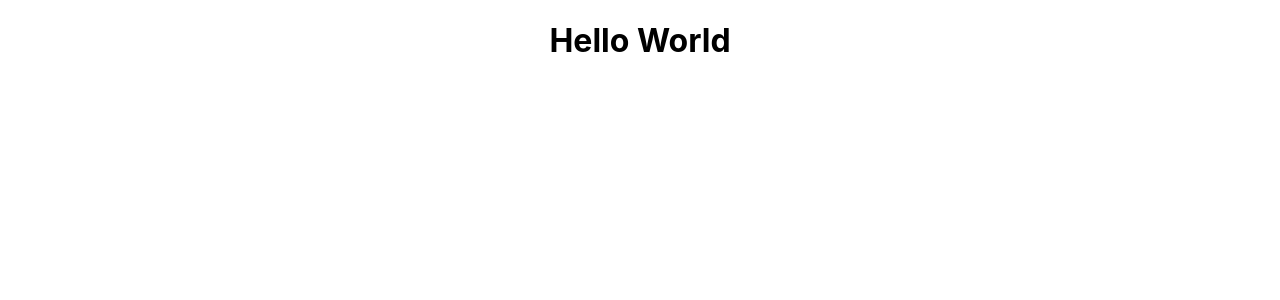
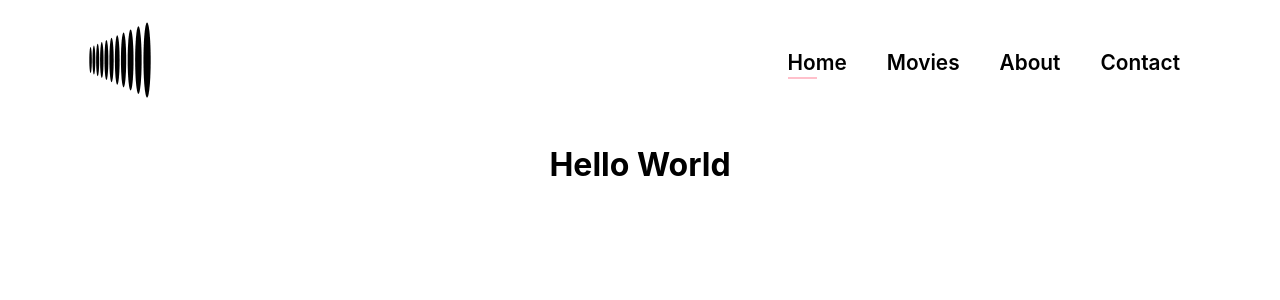
Before and after one commit to r00nie/Lista-filmow-REACT, a React (Create React App) app: page / in a window 1280 px wide. Shown: the top 300 px of the page. Built offline with nearby package versions, Linux system fonts and the light colour scheme.

Commit message:
Dodanie navbara

```diff
--- a/src/index.html
+++ b/public/index.html
@@ -24,7 +24,8 @@
       work correctly both with client-side routing and a non-root public URL.
       Learn how to configure a non-root public URL by running `npm run build`.
     -->
-    <title>React App</title>
+    <title>Movie List</title>
+    <link rel="stylesheet" href="https://cdnjs.cloudflare.com/ajax/libs/font-awesome/6.2.0/css/all.min.css" integrity="sha512-xh6O/CkQoPOWDdYTDqeRdPCVd1SpvCA9XXcUnZS2FmJNp1coAFzvtCN9BmamE+4aHK8yyUHUSCcJHgXloTyT2A==" crossorigin="anonymous" referrerpolicy="no-referrer" />
   </head>
   <body>
     <noscript>You need to enable JavaScript to run this app.</noscript>
--- a/src/App.tsx
+++ b/src/App.tsx
@@ -1,9 +1,11 @@
 import React from 'react';
 import './App.css';
+import Navbar from './components/Navbar';
 
 function App() {
   return (
     <div className="App">
+      <Navbar/>
       <h1>Hello World</h1>
     </div>
   );
--- /dev/null
+++ b/src/components/Navbar.tsx
@@ -0,0 +1,49 @@
+import { statement } from "@babel/template";
+import { Component, useState } from "react";
+import "./NavbarStyles.css"
+
+
+const Navbar = () => {
+
+
+    const [clicked, setClicked] = useState(false);
+    const handleClick = () => {
+        setClicked(prevClicked => !prevClicked);
+    }
+
+    return(
+    <nav>
+        <a href="index.html">
+            <svg id="logo-67" width="80" height="80" viewBox="0 0 50 50" fill="none" xmlns="http://www.w3.org/2000/svg">
+                <path className="ccustom" d="M6.6 33.19C7.0363 33.19 7.39 29.5232 7.39 25C7.39 20.4768 7.0363 16.81 6.6 16.81C6.16369 16.81 5.81 20.4768 5.81 25C5.81 29.5232 6.16369 33.19 6.6 33.19Z" fill="black"></path>
+                <path className="ccustom" d="M8.7 34.1C9.18601 34.1 9.58 30.0258 9.58 25C9.58 19.9742 9.18601 15.9 8.7 15.9C8.21399 15.9 7.82 19.9742 7.82 25C7.82 30.0258 8.21399 34.1 8.7 34.1Z" fill="black"></path>
+                <path className="ccustom" d="M11.04 35.12C11.5757 35.12 12.01 30.5891 12.01 25C12.01 19.4109 11.5757 14.88 11.04 14.88C10.5043 14.88 10.07 19.4109 10.07 25C10.07 30.5891 10.5043 35.12 11.04 35.12Z" fill="black"></path>
+                <path className="ccustom" d="M13.63 36.24C14.2265 36.24 14.71 31.2077 14.71 25C14.71 18.7923 14.2265 13.76 13.63 13.76C13.0335 13.76 12.55 18.7923 12.55 25C12.55 31.2077 13.0335 36.24 13.63 36.24Z" fill="black"></path>
+                <path className="ccustom" d="M16.51 37.49C17.1727 37.49 17.71 31.898 17.71 25C17.71 18.102 17.1727 12.51 16.51 12.51C15.8473 12.51 15.31 18.102 15.31 25C15.31 31.898 15.8473 37.49 16.51 37.49Z" fill="black"></path>
+                <path className="ccustom" d="M19.72 38.88C20.4545 38.88 21.05 32.6657 21.05 25C21.05 17.3343 20.4545 11.12 19.72 11.12C18.9855 11.12 18.39 17.3343 18.39 25C18.39 32.6657 18.9855 38.88 19.72 38.88Z" fill="black"></path>
+                <path className="ccustom" d="M23.28 40.42C24.0974 40.42 24.76 33.5162 24.76 25C24.76 16.4838 24.0974 9.58 23.28 9.58C22.4626 9.58 21.8 16.4838 21.8 25C21.8 33.5162 22.4626 40.42 23.28 40.42Z" fill="black"></path>
+                <path className="ccustom" d="M27.23 42.13C28.1413 42.13 28.88 34.4606 28.88 25C28.88 15.5394 28.1413 7.87 27.23 7.87C26.3187 7.87 25.58 15.5394 25.58 25C25.58 34.4606 26.3187 42.13 27.23 42.13Z" fill="black"></path>
+                <path className="ccustom" d="M31.62 44.04C32.6307 44.04 33.45 35.5155 33.45 25C33.45 14.4845 32.6307 5.96 31.62 5.96C30.6093 5.96 29.79 14.4845 29.79 25C29.79 35.5155 30.6093 44.04 31.62 44.04Z" fill="black"></path>
+                <path className="ccustom" d="M36.5 46.15C37.6211 46.15 38.53 36.6808 38.53 25C38.53 13.3192 37.6211 3.85 36.5 3.85C35.3789 3.85 34.47 13.3192 34.47 25C34.47 36.6808 35.3789 46.15 36.5 46.15Z" fill="black"></path>
+                <path className="ccustom" d="M41.92 48.5C43.1682 48.5 44.18 37.9787 44.18 25C44.18 12.0213 43.1682 1.5 41.92 1.5C40.6718 1.5 39.66 12.0213 39.66 25C39.66 37.9787 40.6718 48.5 41.92 48.5Z" fill="black"></path>
+            </svg>
+        </a>
+        <div>
+            <ul id="navbar" className={clicked ? "#navbar active" : "#navbar"}>
+                <li><a className="active" href="index.html">Home</a></li>
+                <li><a href="index.html">Movies</a></li>
+                <li><a href="index.html">About</a></li>
+                <li><a href="index.html">Contact</a></li>
+            </ul>
+        </div>
+
+        <div id="mobile" onClick={handleClick} >
+            <i id="bar" className={clicked ? "fas fa-times" : "fas fa-bars"}></i>
+
+        </div>
+    </nav>
+    );
+};
+
+
+export default Navbar;
--- /dev/null
+++ b/src/components/NavbarStyles.css
@@ -0,0 +1,85 @@
+nav {
+    display: flex;
+    align-items: center;
+    justify-content: space-between;
+    padding: 20px 80px;
+}
+
+#navbar{
+    display: flex;
+    align-items: center;
+    justify-content: center;
+}
+
+#navbar li{
+    list-style: none;
+    padding: 0 20px;
+    position: relative;
+}
+
+#navbar li a{
+    text-decoration: none;
+    font-size: 1.3rem;
+    font-weight: 600;
+    color: black;
+    transition: 0.3s ease-in-out;
+}
+
+#navbar li a:hover{
+    color: pink;
+}
+
+#navbar li a:hover::after,
+#navbar li a.active::after
+{
+    content: "";
+    width: 30%;
+    height: 2px;
+    background: pink;
+    position: absolute;
+    bottom: -4px;
+    left: 20px;
+}
+
+#mobile{
+    display: none;
+}
+
+#mobile i{
+    color: black;
+    align-items: center;
+}
+
+@media screen and (max-width: 769px) {
+    #navbar{
+        display: flex;
+        flex-direction: column;
+        align-items: flex-start;
+        justify-content: flex-start;
+        position: fixed;
+        top: 90px;
+        right: -300px;
+        width: 300px;
+        height: 100vh;
+        background: white;
+        padding: 40px 0 0 10px;
+
+    }
+
+    #navbar li{
+        margin-bottom: 25px;
+    }
+
+    #navbar.active{
+        right: 0px;
+    }
+
+    #mobile{
+        display: block;
+    }
+
+    #mobile i{
+        font-size: 24px;
+        cursor: pointer;
+    }
+}
```
